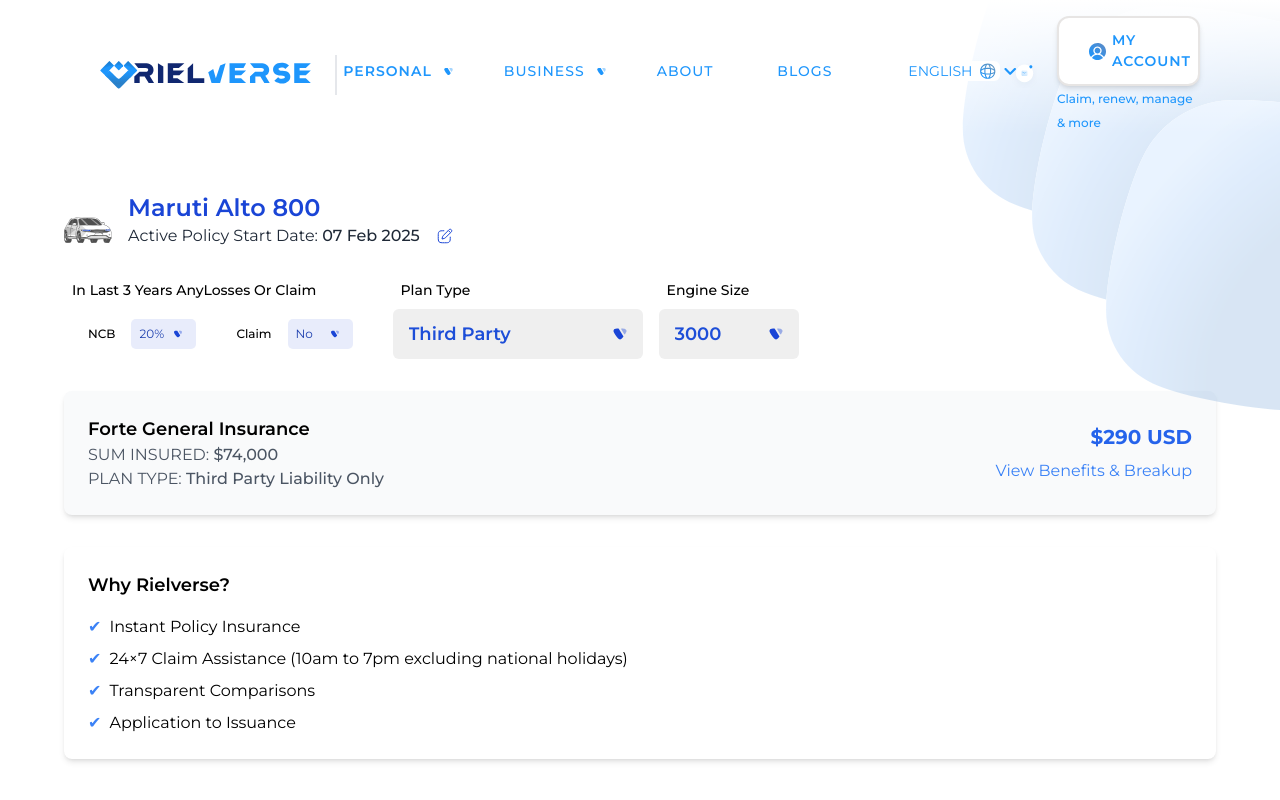
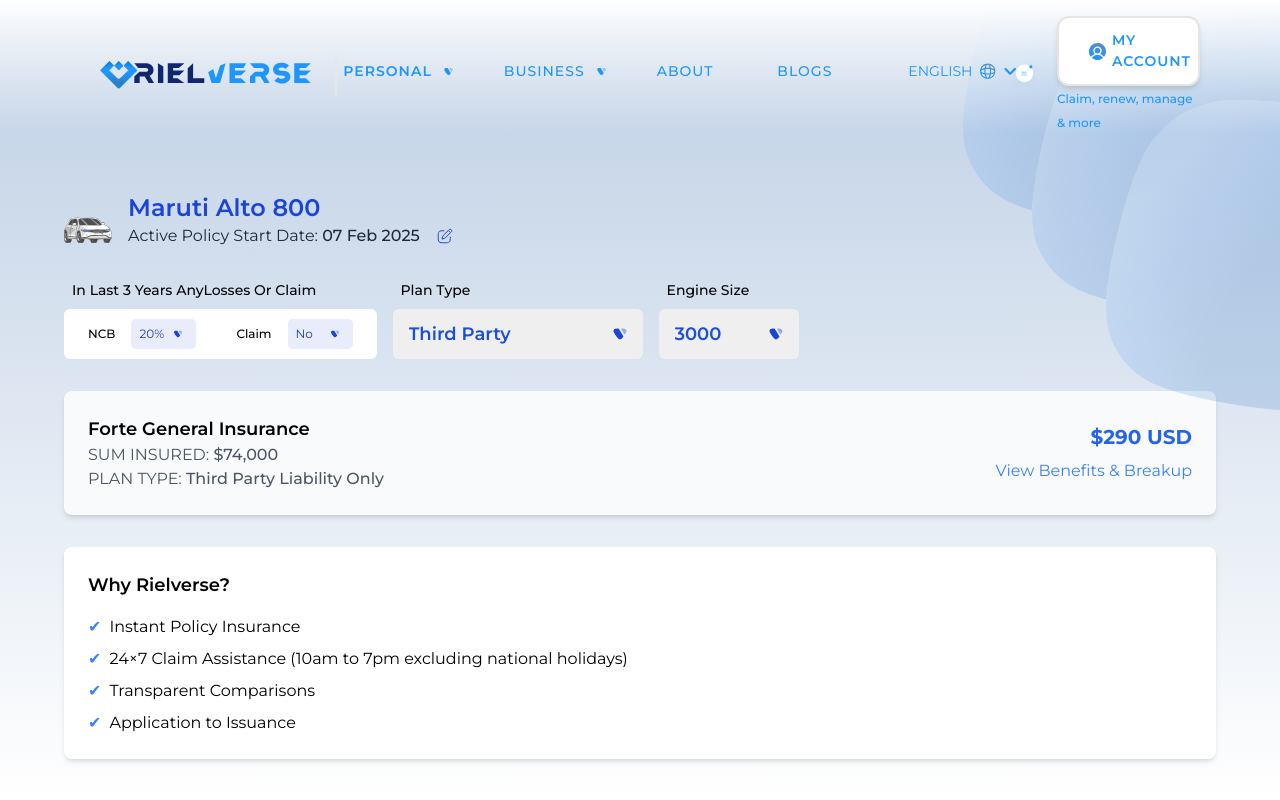
Before and after one commit to harsh7598/rielverse-dashboard, a Next.js app: page /car/qoute in a window 1280 px wide. Built offline with nearby package versions, Linux system fonts and the light colour scheme; a web font is replaced by a local one.

Commit message:
bggradient

```diff
--- a/src/app/car/page.tsx
+++ b/src/app/car/page.tsx
@@ -118,7 +118,7 @@
   };
 
   return (
-    <div className='w-full'>
+    <div className='w-full bg-gradient-to-b from-[#98bae3] to-transparent h-60 to bg-white'>
       <Image
         className='absolute right-0 top-0'
         src={righthead}
--- a/src/app/car/qoute/page.tsx
+++ b/src/app/car/qoute/page.tsx
@@ -9,7 +9,7 @@
 
 export default function page() {
   return (
-    <div>
+    <div className='bg-gradient-to-b from-[#BCCEE4] to-transparent h-90 to bg-white'>
       <Image
         className='absolute right-0 top-0'
         src={righthead}
--- a/src/components/landingPage/GoogleTranslate.tsx
+++ b/src/components/landingPage/GoogleTranslate.tsx
@@ -53,7 +53,7 @@
     <div>
       <div className='relative -mt-2'>
         <button
-          className='flex items-center px-3 border-none rounded-md bg-white text-sm text-primary'
+          className='flex items-center px-3 border-none rounded-md text-sm text-primary'
           onClick={() =>
             document
               .getElementById('custom-language-dropdown')
--- a/src/components/landingPage/Header.tsx
+++ b/src/components/landingPage/Header.tsx
@@ -87,7 +87,7 @@
     <div className='w-full  h-32 flex flex-col items-center absolute top-0 z-50 font-[Arboria-Book]'>
       <div className='w-full h-72 flex flex-col items-center relative bg-gradient-to-b from-white to-transparent'>
         <div className='w-full max-[1150px]:px-5 max-[1440px]:px-[80px] max-w-[1400px] min-[1800px]:max-w-[1600px] flex items-center justify-between relative z-10 mt-4'>
-          <div className="relative w-fit h-fit max-w-[300px] max-[500px]:h-16 flex flex-col items-center justify-center px-5 rounded-lg bg-[#fff] after:content-[''] after:block after:absolute after:border-l-[2px] after:border-greyborder after:h-10 after:w-[1px] after:right-[-6px] after:top-[-6px] after:z-0">
+          <div className="relative w-fit h-fit max-w-[300px] max-[500px]:h-16 flex flex-col items-center justify-center px-5 rounded-lg after:content-[''] after:block after:absolute after:border-l-[2px] after:border-greyborder after:h-10 after:w-[1px] after:right-[-6px] after:top-[-6px] after:z-0">
             <Link href='/uat'>
               <Image
                 src={logo}
```
Also changed, not shown: public/Icons/Reilverse_Assets/Logo-removebg-preview.png (added), public/Icons/Reilverse_Assets/Logo.png (added).
